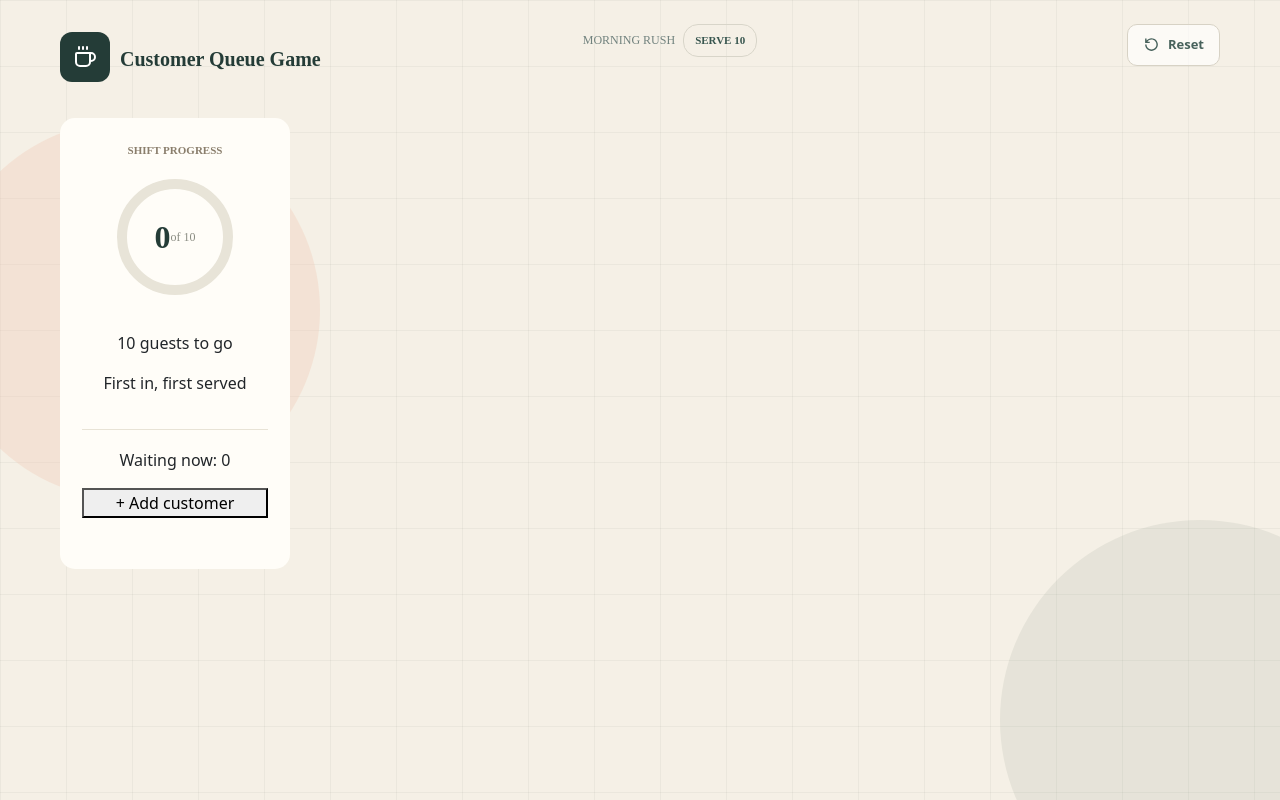
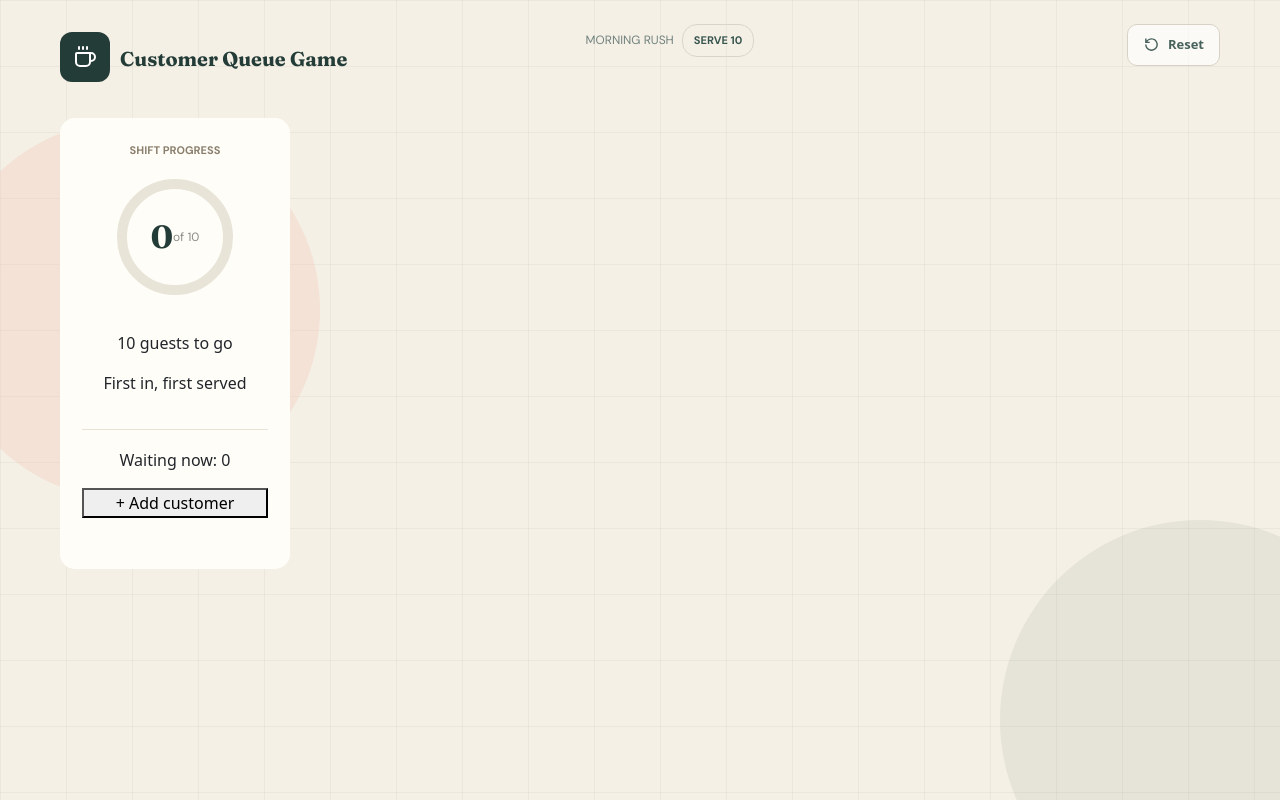
Before and after one commit to Darwin3211/Customer-Queue-Game, a plain HTML site: page index.html in a window 1280 px wide. Drawn offline with Linux system fonts and the light colour scheme; the site is published under a folder, as on GitHub Pages, so addresses that start at the root find nothing.

Commit message:
Fix fonts paths

```diff
--- a/css/general.css
+++ b/css/general.css
@@ -1,12 +1,12 @@
 @font-face {
   font-family: Fraunces;
-  src: url("/CC-104-Project/assets/fonts/Fraunces-VariableFont_SOFT\,WONK\,opsz\,wght.ttf");
+  src: url("../assets/fonts/Fraunces-VariableFont_SOFT\,WONK\,opsz\,wght.ttf");
   font-weight: 100 900;
 }
 
 @font-face {
   font-family: DM Sans;
-  src: url("/CC-104-Project/assets/fonts/DMSans-VariableFont_opsz\,wght.ttf");
+  src: url("../assets/fonts/DMSans-VariableFont_opsz\,wght.ttf");
   font-weight: 100 900;
 }
 
```
